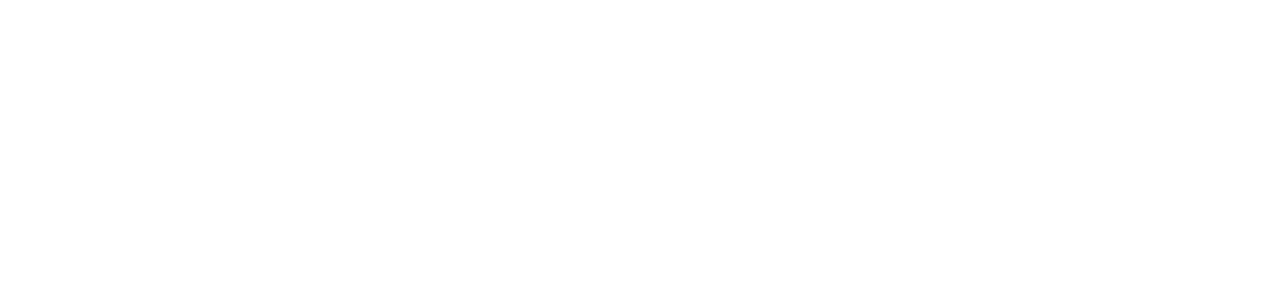
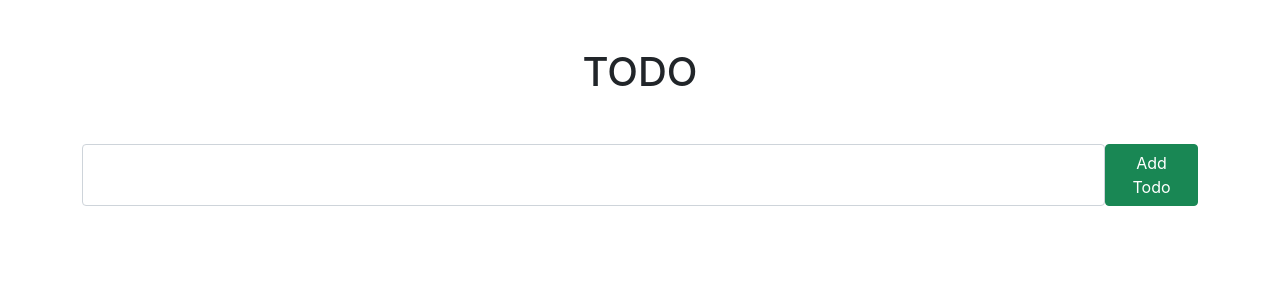
Before and after one commit to AkinolaAdewole/TodoApp-PERNSTACK, a React (Create React App) app in the folder frontend/: page / in a window 1280 px wide. Shown: the top 300 px of the page. Built offline with nearby package versions, Linux system fonts and the light colour scheme.

Commit message:
client side

```diff
--- a/frontend/src/components/InputTodo.jsx
+++ b/frontend/src/components/InputTodo.jsx
@@ -1,8 +1,16 @@
-import React from 'react'
+import React,{Fragment, useState} from 'react'
 
 const InputTodo = () => {
+   const [description, setDescription]= useState("")
   return (
-    <div></div>
+    <Fragment>
+        <h1 className='text-center mt-5'>TODO</h1>
+        <form className='d-flex mt-5' >
+            <input type="text" className='form-control' value={description}
+             onChange={(e)=>setDescription(e.target.value)}/>
+            <button className='btn btn-success'> Add Todo</button>
+        </form>
+    </Fragment>
   )
 }
 
```
